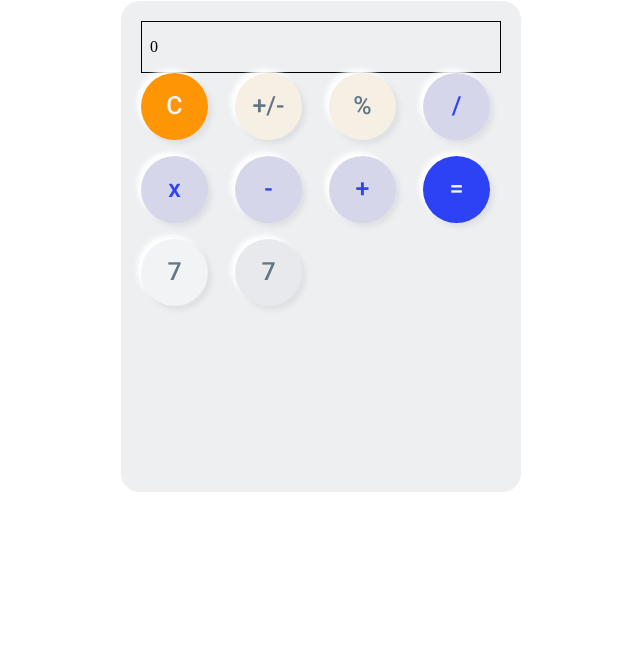
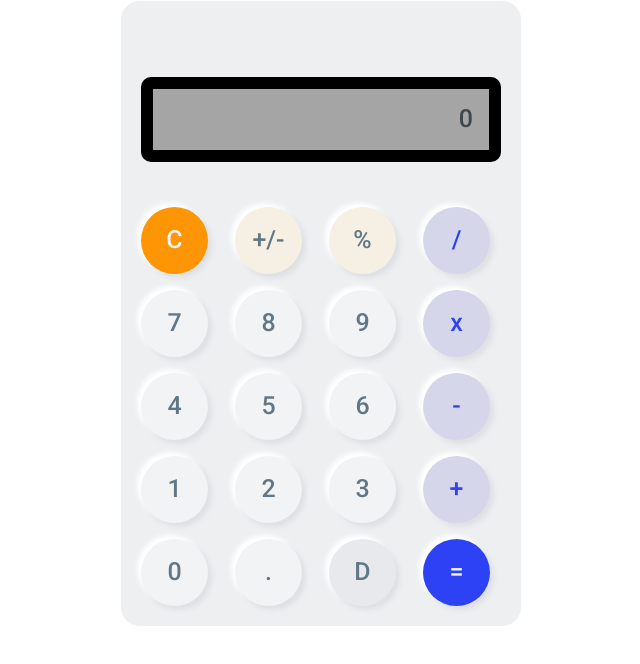
Before and after one commit to DavidMarioLC/Component-Calculator, a website built with Vite: page src/index.html in a window 1280 px wide. Shown: the whole page, without its empty margins (319-959 px from the left). Built offline with nearby package versions, Linux system fonts and the light colour scheme.

Commit message:
✨[AADD] function pxToRem

```diff
--- a/package.json
+++ b/package.json
@@ -8,6 +8,7 @@
   },
   "devDependencies": {
     "sass": "^1.37.5",
+    "sass-migrator": "^1.5.1",
     "vite": "^2.4.4"
   }
 }
--- a/src/index.html
+++ b/src/index.html
@@ -23,12 +23,22 @@
         <button class="button button--cream">+/-</button>
         <button class="button button--cream">%</button>
         <button class="button button--lightblue">/</button>
+        <button class="button button--white">7</button>
+        <button class="button button--white">8</button>
+        <button class="button button--white">9</button>
         <button class="button button--lightblue">x</button>
+        <button class="button button--white">4</button>
+        <button class="button button--white">5</button>
+        <button class="button button--white">6</button>
         <button class="button button--lightblue">-</button>
+        <button class="button button--white">1</button>
+        <button class="button button--white">2</button>
+        <button class="button button--white">3</button>
         <button class="button button--lightblue">+</button>
+        <button class="button button--white">0</button>
+        <button class="button button--white">.</button>
+        <button class="button button--gray">D</button>
         <button class="button button--blue">=</button>
-        <button class="button button--white">7</button>
-        <button class="button button--gray">7</button>
       </div>
     </div>
     <script src="./js/main.js" type="module"></script>
--- a/src/scss/_components.calculator.scss
+++ b/src/scss/_components.calculator.scss
@@ -1,21 +1,29 @@
 .calculator {
   margin: auto;
-  max-width: 360px;
-  max-height: 640px;
-  padding: 1.25rem;
+  max-width: pxToRem(360);
+  max-height: pxToRem(640);
+
+  padding: pxToRem(76) pxToRem(20) pxToRem(20);
   border: 1px solid rgba(254, 254, 254, 1);
-  border-radius: 1.25rem;
+  border-radius: pxToRem(20);
   background-color: $mediumGray;
 
   &__display {
-    border: 1px solid black;
-    padding: pxToRem(16) pxToRem(8);
+    display: flex;
+    justify-content: flex-end;
+    border-radius: pxToRem(10);
+    border: pxToRem(12) solid black;
+    padding: pxToRem(16);
+    margin-bottom: pxToRem(45);
+    font: $font;
+    color: $gray20;
+    background: $gray10;
   }
 
   &__grid {
     display: grid;
     grid-template-columns: repeat(4, 1fr);
     grid-template-rows: repeat(5, 1fr);
-    gap: 1rem;
+    gap: pxToRem(16);
   }
 }
--- a/src/scss/_settings.global.scss
+++ b/src/scss/_settings.global.scss
@@ -6,6 +6,8 @@ $mediumGray: #edeff1;
 $darkGray: #627785;
 $blue: #2d41f5;
 $lightGray: #e7e9ec;
+$gray10: #a5a5a5;
+$gray20: #3f474e;
 $font: 500 1.56rem/1.8rem "Roboto", sans-serif;
 
 :root {
@@ -18,4 +20,6 @@ $font: 500 1.56rem/1.8rem "Roboto", sans-serif;
   --mediumGray: #{$mediumGray};
   --white: #{$white};
   --lightGray: #{$lightGray};
+  --gray10: #{$gray10};
+  --gray20: #{$gray20};
 }
--- a/src/scss/_tools.functions.scss
+++ b/src/scss/_tools.functions.scss
@@ -1,3 +1,5 @@
+@use "sass:math";
+
 @function pxToRem($fontsize) {
-  @return ($fontsize/16) + rem;
+  @return math.div($fontsize, 16) + rem;
 }
```
Also changed, not shown: 1 other file.
